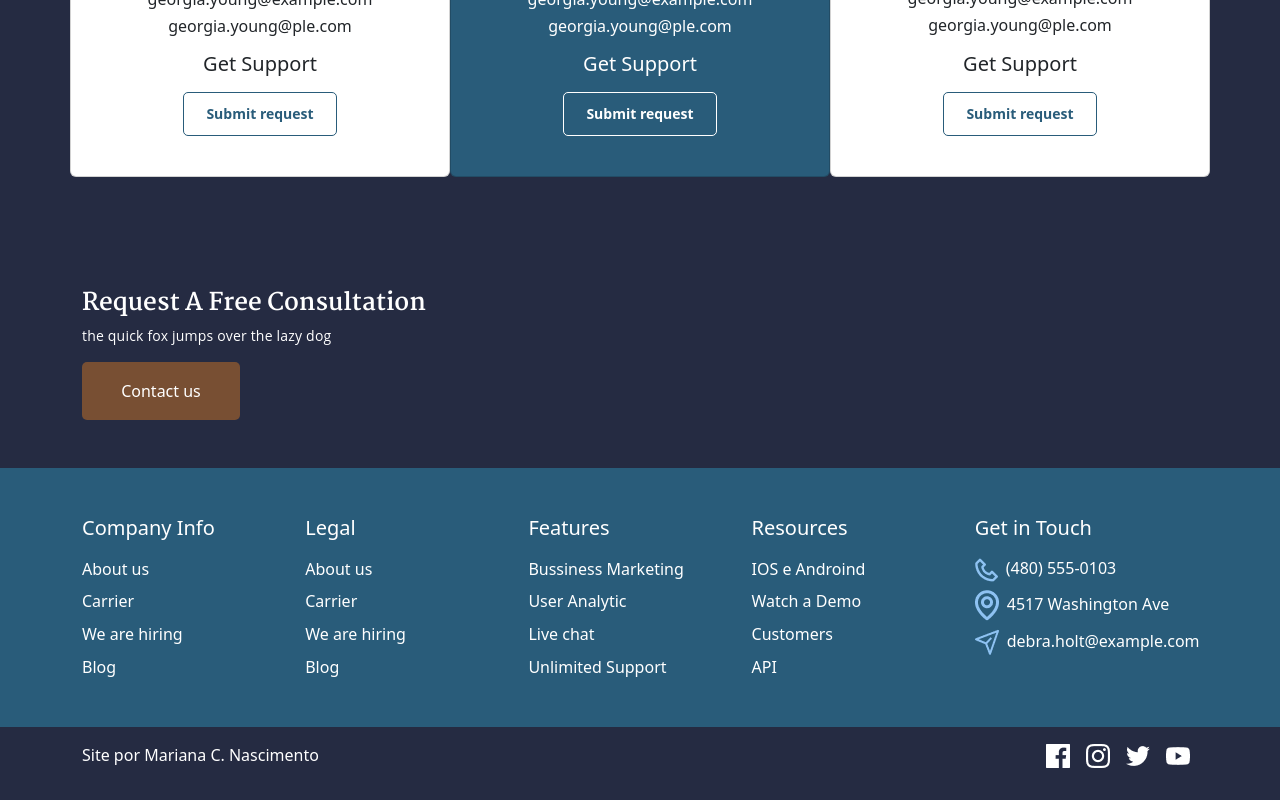
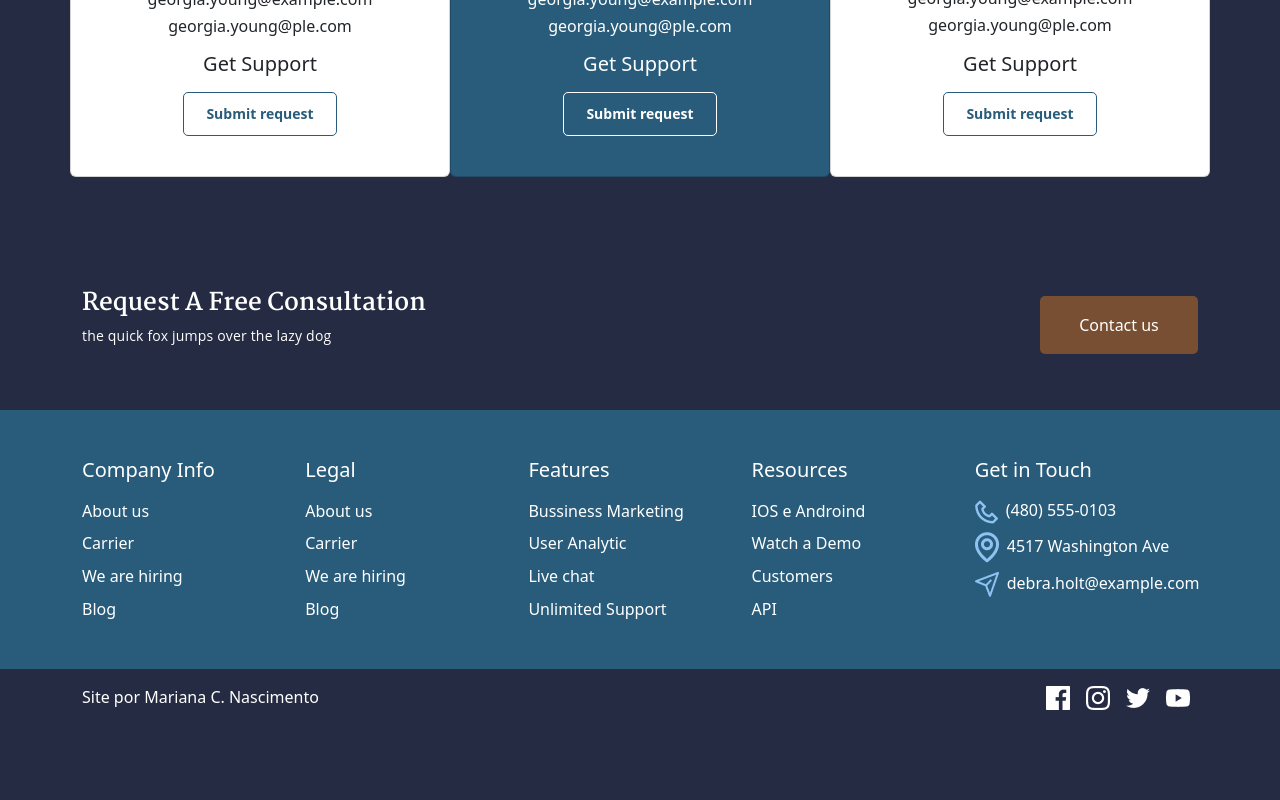
Before and after one commit to mari-cnas/react-legalide, a React (Create React App) app: page / in a window 1280 px wide. Shown: the part 3147-3947 px from the top of the page. After the commit the page ends 3889 px from the top, so only its background shows below. Built offline with nearby package versions, Linux system fonts and the light colour scheme; a web font is replaced by a local one.

Commit message:
fix: button

```diff
--- a/src/components/Footer/Request/index.jsx
+++ b/src/components/Footer/Request/index.jsx
@@ -2,13 +2,13 @@ import { RequestContainer } from './style';
 
 
 const Footer = () => (
-        <RequestContainer className="container d-flex justify-content-between align-items-center my-5 flex-wrap px-0 ">
-            <div className="container">
+        <RequestContainer className="container d-flex justify-content-between align-items-center my-5 flex-wrap ">
+            <div >
                 <h2>Request A Free Consultation</h2>
                 <p>the quick fox jumps over the lazy dog</p>
         </div>
-        <div className="container">
-            <button id="btn" className="text">Contact us</button>
+        <div >
+            <button id="btn" >Contact us</button>
         </div>
 
         </RequestContainer>
```
